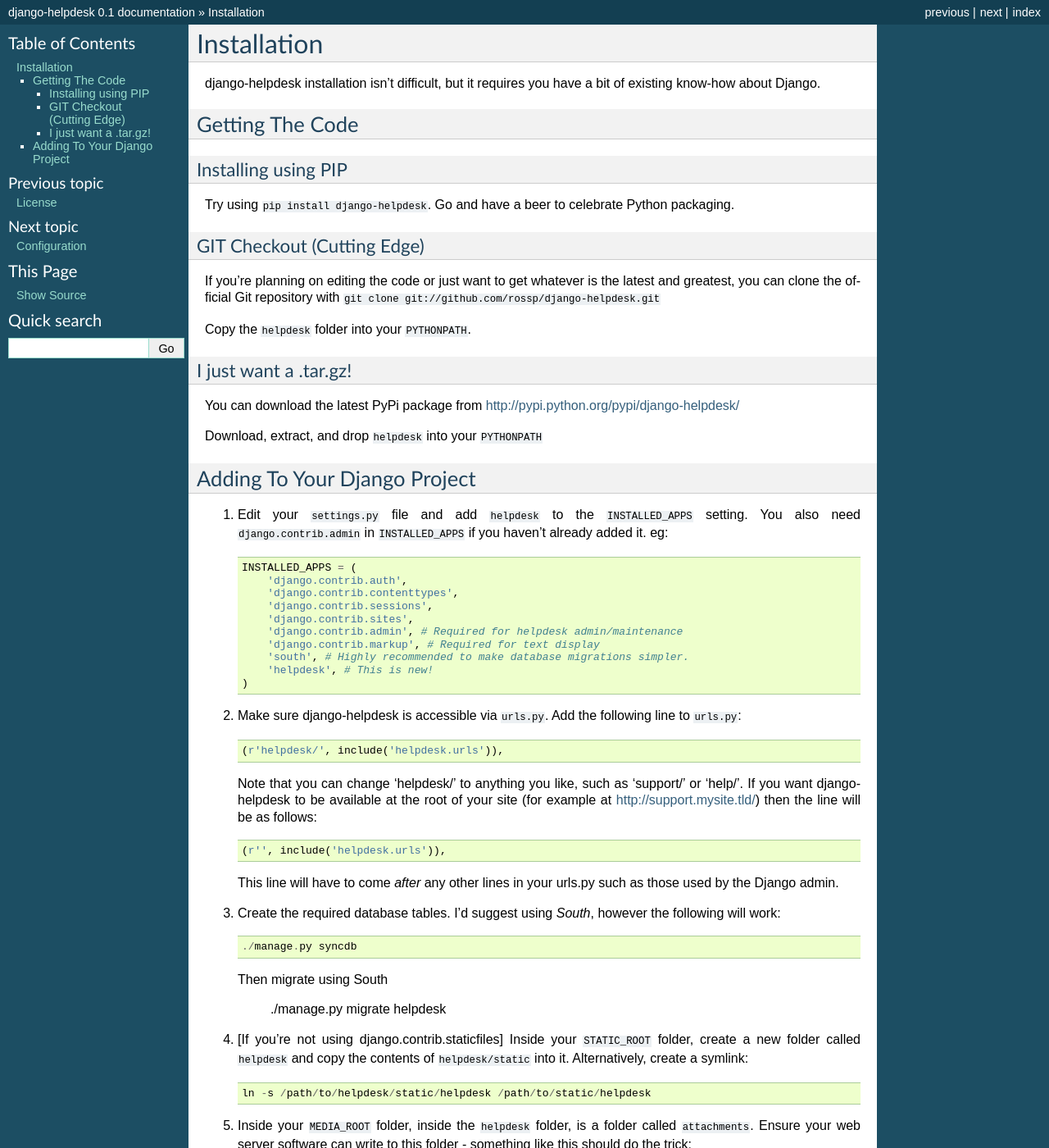
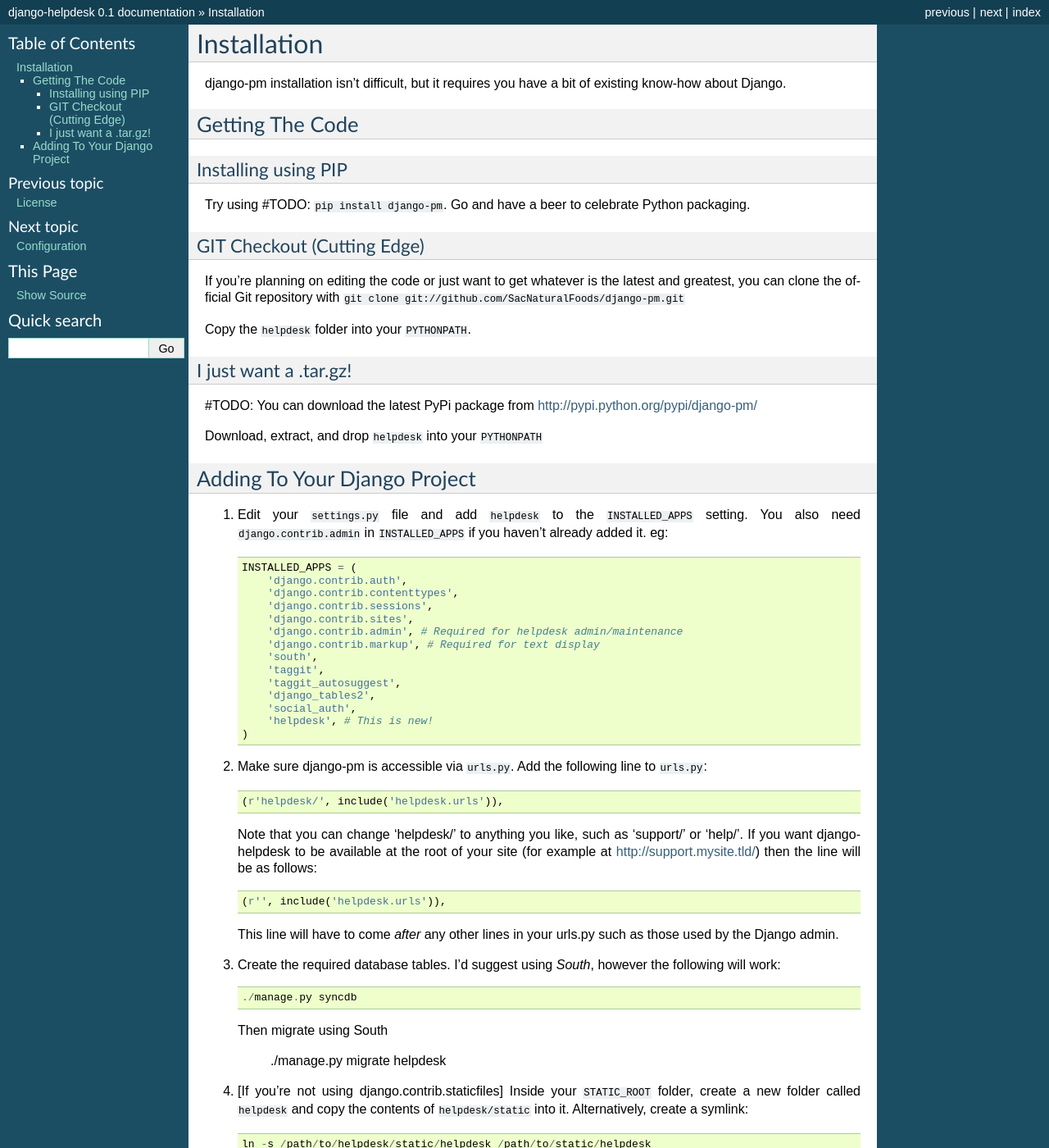
Before and after one commit to SacNaturalFoods/django-pm, a Sphinx documentation site: the page built from docs/install.rst, in a window 1280 px wide and 1400 px high. Shown: the whole window at 82% size. Built offline with Sphinx 7.4.7, drawn with Linux system fonts in a browser that asks for light colours.

Commit message:
updates for Django 1.4

```diff
--- a/docs/install.rst
+++ b/docs/install.rst
@@ -1,7 +1,7 @@
 Installation
 ============
 
-django-helpdesk installation isn't difficult, but it requires you have a bit of existing know-how about Django.
+django-pm installation isn't difficult, but it requires you have a bit of existing know-how about Django.
 
 
 Getting The Code
@@ -10,19 +10,20 @@
 Installing using PIP
 ~~~~~~~~~~~~~~~~~~~~
 
-Try using ``pip install django-helpdesk``. Go and have a beer to celebrate Python packaging.
+Try using #TODO: ``pip install django-pm``. Go and have a beer to celebrate Python packaging.
 
 GIT Checkout (Cutting Edge)
 ~~~~~~~~~~~~~~~~~~~~~~~~~~~
 
-If you're planning on editing the code or just want to get whatever is the latest and greatest, you can clone the official Git repository with ``git clone git://github.com/rossp/django-helpdesk.git``
+If you're planning on editing the code or just want to get whatever is the latest and greatest, you can
+clone the official Git repository with ``git clone git://github.com/SacNaturalFoods/django-pm.git``
 
 Copy the ``helpdesk`` folder into your ``PYTHONPATH``.
 
 I just want a .tar.gz!
 ~~~~~~~~~~~~~~~~~~~~~~
 
-You can download the latest PyPi package from http://pypi.python.org/pypi/django-helpdesk/
+#TODO: You can download the latest PyPi package from http://pypi.python.org/pypi/django-pm/
 
 Download, extract, and drop ``helpdesk`` into your ``PYTHONPATH``
 
@@ -38,11 +39,15 @@
         'django.contrib.sites',
         'django.contrib.admin', # Required for helpdesk admin/maintenance
         'django.contrib.markup', # Required for text display
-        'south', # Highly recommended to make database migrations simpler.
+        'south',
+        'taggit',
+        'taggit_autosuggest',
+        'django_tables2',
+        'social_auth',
         'helpdesk', # This is new!
     )
 
-2. Make sure django-helpdesk is accessible via ``urls.py``. Add the following line to ``urls.py``::
+2. Make sure django-pm is accessible via ``urls.py``. Add the following line to ``urls.py``::
 
      (r'helpdesk/', include('helpdesk.urls')),
 
--- a/requirements.txt
+++ b/requirements.txt
@@ -1,9 +1,9 @@
 Django==1.4
-django-tables2==0.9.4
 django-social-auth==0.6.7
 South==0.7.3
 -e git+https://github.com/toastdriven/django-haystack.git@4fb267623b58c5581be96a9a9504ca10a72eb0d8#egg=django_haystack-dev
--e hg+https://bitbucket.org/fabian/django-taggit-autosuggest#egg=django_taggit_autosuggest
+-e git+https://github.com/bradleyayers/django-tables2#egg=django_tables2-dev
+-e hg+https://bitbucket.org/fabian/django-taggit-autosuggest#egg=django_taggit_autosuggest-dev
 django-taggit==0.9.3
 gdata==2.0.15
 httplib2==0.7.2
```
Also changed, not shown: 2 other files.
